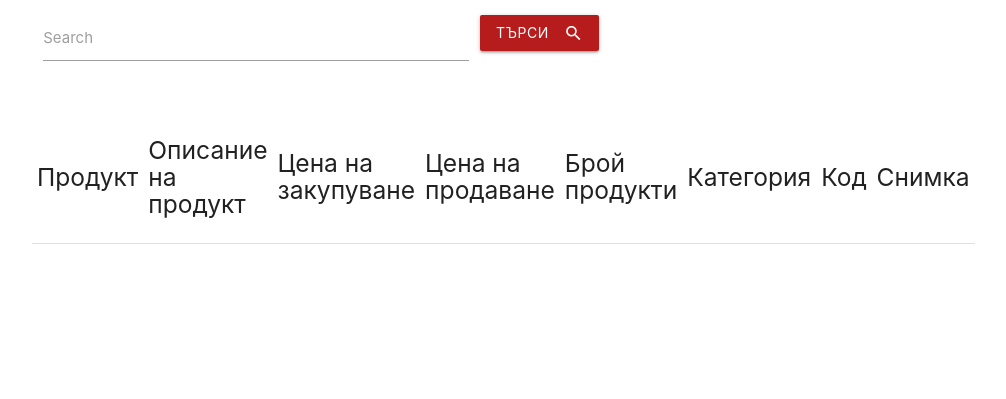
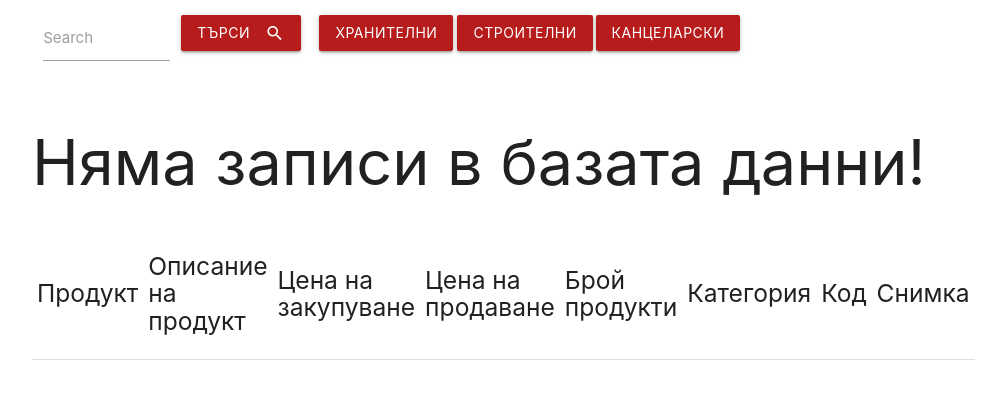
Before and after one commit to DanielK-v/MyStore-php-project-, a PHP site: page / in a window 1280 px wide. Shown: the part 95-494 px from the top of the page, without its empty margins (160-1166 px from the left). Run offline with PHP 8.4, Linux system fonts and the light colour scheme; the visitor is signed in with stand-in values (Sample User, id 1); data that the repository does not hold is empty; some libraries are stand-ins or nearby versions.

Commit message:
adding code what to do if there are no record in db

```diff
--- a/edit.php
+++ b/edit.php
@@ -17,6 +17,7 @@ while($row = $result->fetch_assoc()){
   $price_two = $row["price_2"];
   $prodAmount = $row["prod_amount"];
   $prodCode = $row["prod_code"];
+  $image = $row["image"];
 }
 $result->close();
 require 'inc/editProductForm.php';
--- a/inc/editProductForm.php
+++ b/inc/editProductForm.php
@@ -50,7 +50,7 @@
         </div>
 
       <div class="center-align">
-        <button id ="edit-product-btn"class="btn waves-effect waves-light" type="submit" name="edit-product-btn">
+        <button id ="edit-product-btn"class="btn waves-effect waves-light #b71c1c red darken-4" type="submit" name="edit-product-btn">
           <i class="material-icons right">edit</i> Промени запис
         </button>
       </div>
--- a/inc/products.php
+++ b/inc/products.php
@@ -31,7 +31,9 @@ require 'searchBar.php';
             ORDER BY products.prod_id DESC";
 
     $result = $connection->query( $sql ) or die( $connection->error );
-
+    if($result->num_rows < 1){
+        echo"<h1>Няма записи в базата данни!</h1>";
+    }else{
         if(isset($userSearch) || !empty($userSearch)){
             //Displaying searched results
             $sql = "SELECT *
@@ -90,6 +92,8 @@ require 'searchBar.php';
 
             $result->close();
             }
+    }
+
         $connection->close();
     ?>
     </table>
--- a/inc/searchBar.php
+++ b/inc/searchBar.php
@@ -1,15 +1,26 @@
 <div class="container">
-            <div class="row col s6">
+            <div class="row col s10">
                 <form action="index.php" method="post">
-                    <div class=" row input-field col s6">
+                    <div class=" row input-field col s2">
                         <input id="search-field" name="search-field" type="text" class="validate">
                         <label for="search-field">Search</label>
                     </div>
-                    <div class="row col s6 ">
+                    <div class="row col s2">
                         <button class=" input-field btn waves-effect waves-light #b71c1c red darken-4" type="submit" name="searchBtn">Търси
                                 <i class="material-icons right">search</i>
                         </button>
                     </div>
+
+                    <div class="row col s2">
+                        <button class=" input-field btn waves-effect waves-light #b71c1c red darken-4" type="submit" name="firstBtn">Хранителни </button>
+                    </div>
+                    <div class="row col s2">
+                        <button class=" input-field btn waves-effect waves-light #b71c1c red darken-4" type="submit" name="secondBtn">Строителни</button>
+                    </div>
+
+                    <div class="row col s2">
+                        <button class=" input-field btn waves-effect waves-light #b71c1c red darken-4" type="submit" name="thirdBtn">Канцеларски</button>
+                    </div>
                 </form>
             </div>
         </div>
```
Also changed, not shown: addProduct.php (+0 -9 lines). Lines whose indentation alone changed are shown as unchanged.
